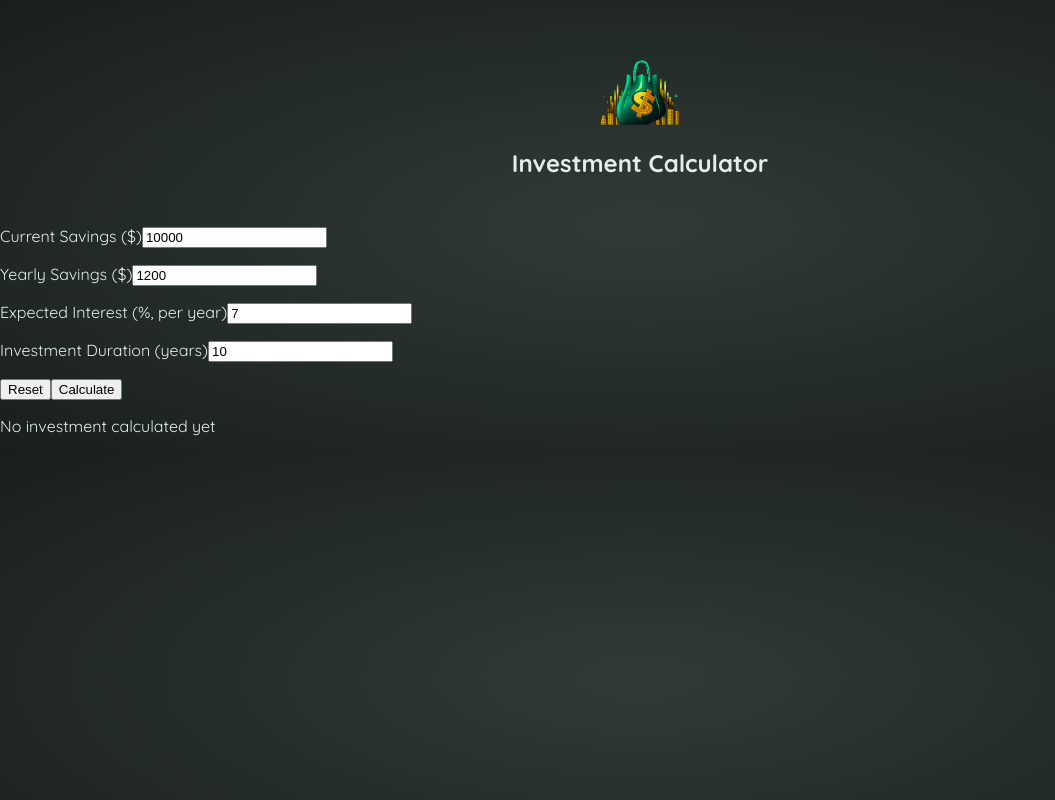
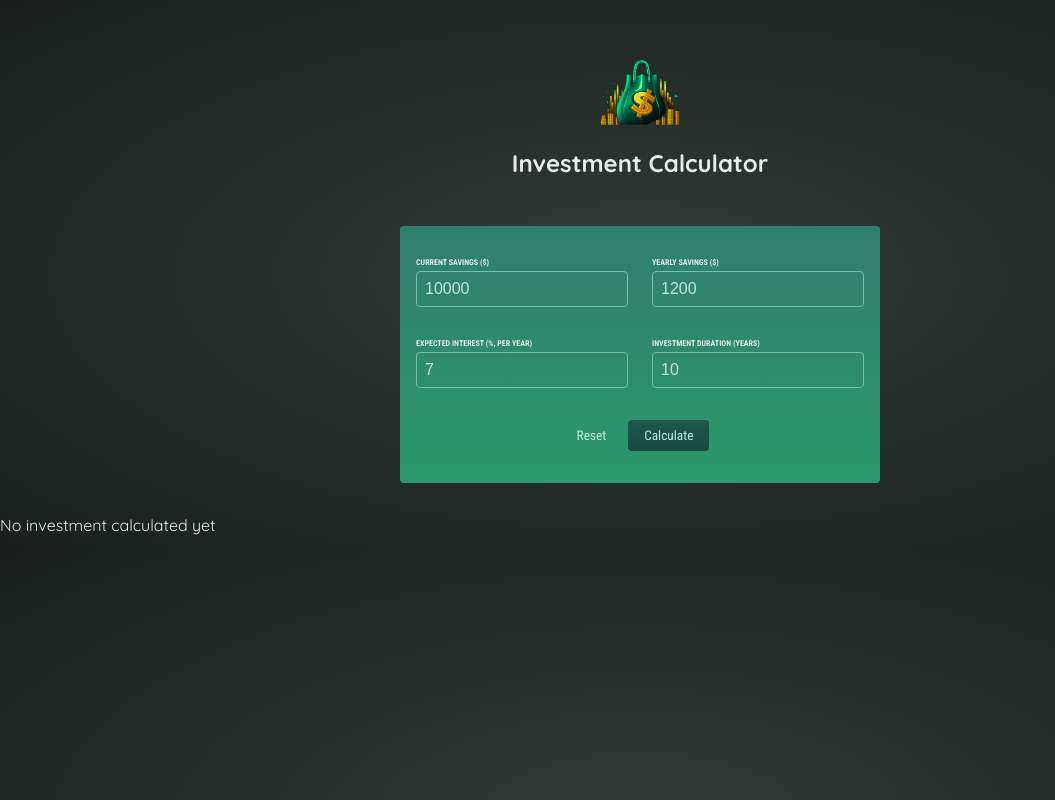
Before and after one commit to MTahir001/03-investmentCalculator, a React (Create React App) app: page / in a window 1280 px wide. Shown: the whole page, without its empty margins (0-1055 px from the left). Built offline with nearby package versions, Linux system fonts and the light colour scheme.

Commit message:
ResultTable and Userinput css modules added

```diff
--- a/src/components/ResultsTable/ResultsTable.js
+++ b/src/components/ResultsTable/ResultsTable.js
@@ -1,3 +1,4 @@
+import styles from "./ResultsTable.module.css";
 const ResultsTable = (props) => {
   const formatter = new Intl.NumberFormat("en-US", {
     style: "currency",
@@ -6,7 +7,7 @@
     maximumFractionDigits: 2,
   });
   return (
-    <table className="result">
+    <table className={styles.result}>
       <thead>
         <tr>
           <th>Year</th>
--- /dev/null
+++ b/src/components/ResultsTable/ResultsTable.module.css
@@ -0,0 +1,19 @@
+.result {
+  max-width: 50rem;
+  margin: 2rem auto;
+  padding: 1rem;
+  table-layout: fixed;
+  border-spacing: 1rem;
+  text-align: right;
+}
+
+.result thead {
+  font-size: 0.7rem;
+  color: #83e6c0;
+}
+
+.result tbody {
+  font-family: "Roboto Condensed", sans-serif;
+  font-size: 0.85rem;
+  color: #c2e9e0;
+}
--- a/src/components/UserInput/UserInput.js
+++ b/src/components/UserInput/UserInput.js
@@ -1,5 +1,5 @@
 import { useState } from "react";
-
+import styles from "./UserInput.module.css";
 const UserInput = (props) => {
   const d = "duration";
   const initialUserInput = {
@@ -28,8 +28,8 @@
   };
 
   return (
-    <form onSubmit={submitHandler} className="form">
-      <div className="input-group">
+    <form onSubmit={submitHandler} className={styles.form}>
+      <div className={styles["input-group"]}>
         <p>
           <label htmlFor="current-savings">Current Savings ($)</label>
           <input
@@ -53,7 +53,7 @@
           />
         </p>
       </div>
-      <div className="input-group">
+      <div className={styles["input-group"]}>
         <p>
           <label htmlFor="expected-return">
             Expected Interest (%, per year)
@@ -77,11 +77,15 @@
           />
         </p>
       </div>
-      <p className="actions">
-        <button onClick={resetHandler} type="reset" className="buttonAlt">
+      <p className={styles["actions"]}>
+        <button
+          onClick={resetHandler}
+          type="reset"
+          className={styles["buttonAlt"]}
+        >
           Reset
         </button>
-        <button type="submit" className="button">
+        <button type="submit" className={styles["button"]}>
           Calculate
         </button>
       </p>
--- /dev/null
+++ b/src/components/UserInput/UserInput.module.css
@@ -0,0 +1,65 @@
+.form {
+  padding: 1rem;
+  max-width: 30rem;
+  margin: 2rem auto;
+  border-radius: 4px;
+  background: linear-gradient(180deg, #307e6c, #2b996d);
+}
+
+.input-group {
+  display: flex;
+  justify-content: space-evenly;
+  gap: 1.5rem;
+}
+
+.form label {
+  display: block;
+  margin-bottom: 0.25rem;
+  font-family: "Roboto Condensed", sans-serif;
+  font-size: 0.5rem;
+  font-weight: bold;
+  text-transform: uppercase;
+}
+
+.form input {
+  width: 100%;
+  padding: 0.5rem;
+  border: 1px solid #76c0ae;
+  border-radius: 0.25rem;
+  background-color: transparent;
+  color: #c2e9e0;
+  font-size: 1rem;
+}
+
+.actions {
+  display: flex;
+  justify-content: center;
+  gap: 1rem;
+}
+
+.button {
+  padding: 0.5rem 1rem;
+  border: none;
+  border-radius: 0.25rem;
+  background: linear-gradient(180deg, #1f584b, #17493d);
+  color: #c2e9e0;
+  font-family: "Roboto Condensed", sans-serif;
+  cursor: pointer;
+}
+
+.buttonAlt {
+  font-family: "Roboto Condensed", sans-serif;
+  border: none;
+  background: transparent;
+  color: #c2e9e0;
+  cursor: pointer;
+}
+
+button:hover {
+  background: linear-gradient(180deg, #1b5346, #113c32);
+}
+
+.buttonAlt:hover {
+  background: transparent;
+  color: #91e1d0;
+}
```
